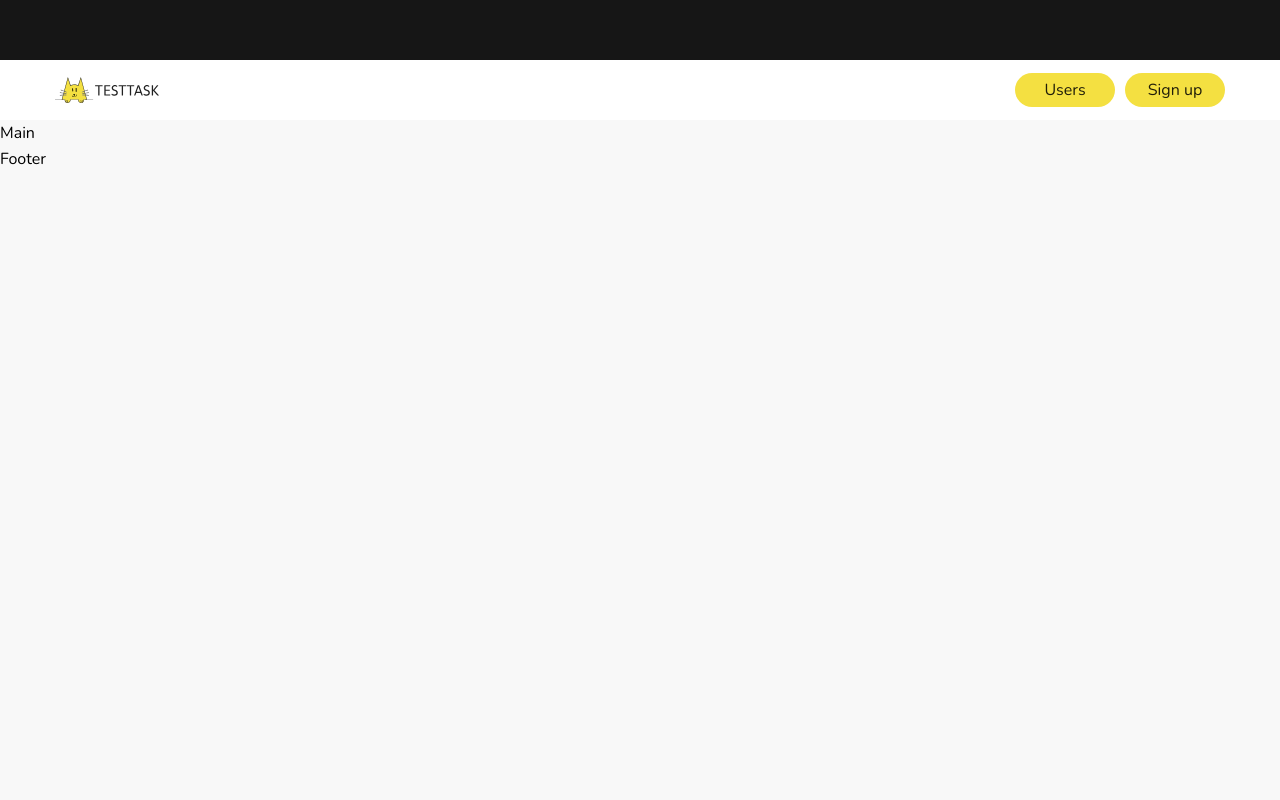
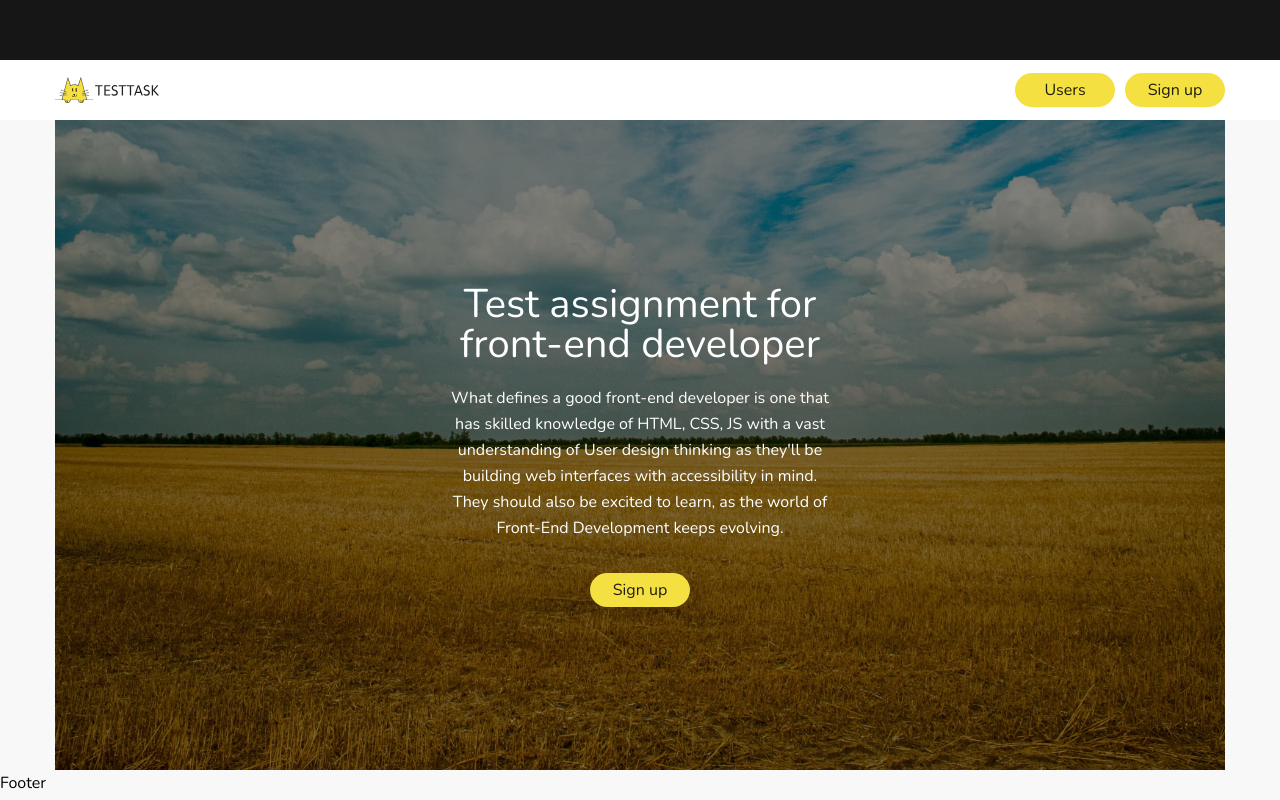
Before and after one commit to marinasmirnova2406/abz-agency-test-task, a React app: page / in a window 1280 px wide. Built offline with nearby package versions, Linux system fonts and the light colour scheme.

Commit message:
add IntroSection

```diff
--- a/src/components/primary/Main.tsx
+++ b/src/components/primary/Main.tsx
@@ -1,13 +1,12 @@
 import React from 'react';
 //Components
 import Button from '../common/Button';
+import IntroSection from './Sections/IntroSection';
 
 const Main: React.FC = () => {
   return (
     <main className="main">
-      <div className="main__container">
-        Main
-      </div>
+      <IntroSection />
     </main>
   );
 };
--- /dev/null
+++ b/src/components/primary/Sections/IntroSection.tsx
@@ -0,0 +1,27 @@
+import React from "react";
+//Components
+import Button from "../../common/Button";
+
+const IntroSection: React.FC = () => {
+  return (
+    <section className="intro-section">
+      <div className="intro-section__overlay">
+        <div className="intro-section__content container">
+          <h1 className="intro-section__title">
+            Test assignment for front-end developer
+          </h1>
+          <p className="intro-section__text">
+            What defines a good front-end developer is one that has skilled
+            knowledge of HTML, CSS, JS with a vast understanding of User design
+            thinking as they'll be building web interfaces with accessibility in
+            mind. They should also be excited to learn, as the world of
+            Front-End Development keeps evolving.
+          </p>
+          <Button>Sign up</Button>
+        </div>
+      </div>
+    </section>
+  );
+};
+
+export default IntroSection;
--- /dev/null
+++ b/src/styles/components/primary/intro-section.scss
@@ -0,0 +1,56 @@
+@use "../../abstracts/mixins.scss" as *;
+@use "../../abstracts/variables.scss" as *;
+
+.intro-section {
+  width: 100%;
+  margin: 0 auto;
+  background-image: url("../assets/images/intro-banner.webp");
+  background-position: center bottom;
+  background-size: auto 160%;
+  background-repeat: no-repeat;
+  color: #ffffff;
+
+  // Extra Large (large screens)
+  @media (min-width: $breakpoint-xl) {
+    max-width: 1170px;
+  }
+
+  &__overlay {
+    background: rgba(0, 0, 0, 0.5);
+    width: 100%;
+    padding-top: 40px;
+    padding-bottom: 71px;
+
+    // Medium (tablet)
+    @media (min-width: $breakpoint-md) {
+      padding-top: 89px;
+      padding-bottom: 88px;
+    }
+    // Large (desktop)
+    @media (min-width: $breakpoint-lg) {
+      padding-top: 164px;
+      padding-bottom: 163px;
+    }
+  }
+
+  &__content {
+    @include flex(column, flex-start, center);
+
+    // Medium (tablet)
+    @media (min-width: $breakpoint-md) {
+      max-width: 380px;
+    }
+  }
+
+  &__title {
+    @include heading-h1-normal;
+    text-align: center;
+    margin-bottom: 21px;
+  }
+
+  &__text {
+    @include text-p1;
+    text-align: center;
+    margin-bottom: 32px;
+  }
+}
--- a/src/styles/main.scss
+++ b/src/styles/main.scss
@@ -14,3 +14,4 @@
 @use 'components/common/button';
 /* // Primary */
 @use 'components/primary/header.scss';
+@use 'components/primary/intro-section.scss';
```
Also changed, not shown: src/assets/images/intro-banner.webp (added).
